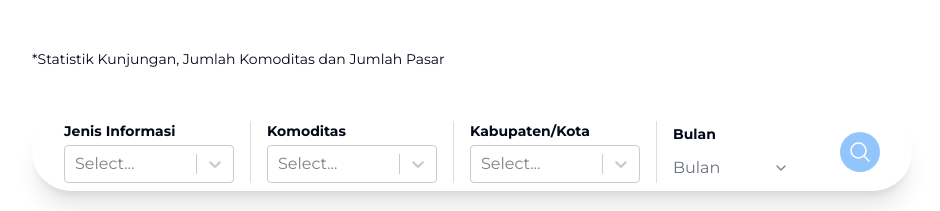
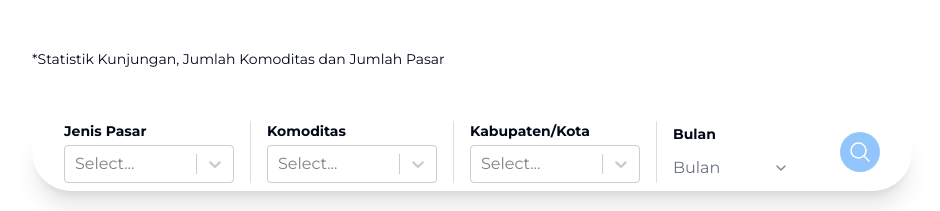
Before and after one commit to StartCodee/SIDAK-FE, a Next.js app: page / in a window 1280 px wide. Shown: the part 1300-1511 px from the top of the page, without its empty margins (168-1108 px from the left). Built offline with nearby package versions, Linux system fonts and the light colour scheme.

Commit message:
Update jenis pasar options

```diff
--- a/app/page.tsx
+++ b/app/page.tsx
@@ -89,6 +89,11 @@ export default function Home() {
 		{ value: 'harga-pangan', label: 'Harga Pangan' },
 		{ value: 'neraca-pangan', label: 'Neraca Pangan' },
 		{ value: 'perdagangan-pangan', label: 'Pola Perdagangan Pangan' },
+	];
+
+	const jenisPasar = [
+		{ value: 'pasar-tradisional', label: 'Pasar Tradisional' },
+		{ value: 'pasar-modern', label: 'Pasar Modern' },
 	];
 
 	const konsumenPangan = [
@@ -806,8 +811,8 @@ export default function Home() {
 					style={{ marginTop: '-40px' }}
 					className="mx-auto px-4 py-4 sm:py-2 sm:px-8 shadow-xl w-[20rem] sm:w-[55rem] rounded-xl md:rounded-full flex flex-col sm:flex-row items-center sm:justify-between bg-white space-y-4 sm:space-y-0 sm:space-x-4">
 					<div className="flex-col flex-1">
-						<h1 className="font-bold text-sm mb-1">Jenis Informasi</h1>
-						<Select className=" basic-single w-[170px] border-none" options={jenisInformasi} />
+						<h1 className="font-bold text-sm mb-1">Jenis Pasar</h1>
+						<Select className=" basic-single w-[170px] border-none" options={jenisPasar} />
 					</div>
 					<div className="mx-4 border-l border-black/15 h-auto self-stretch  sm:block" />
 					<div className="flex-col flex-1">
```
